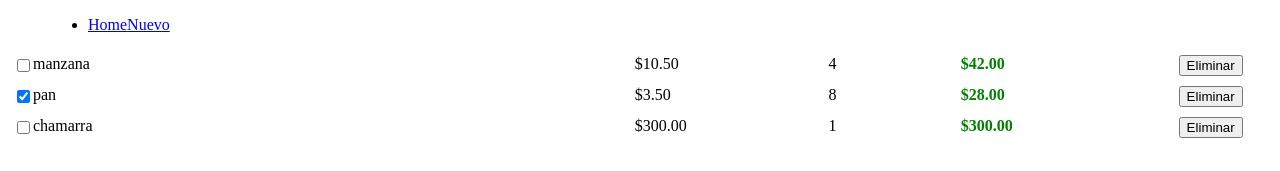
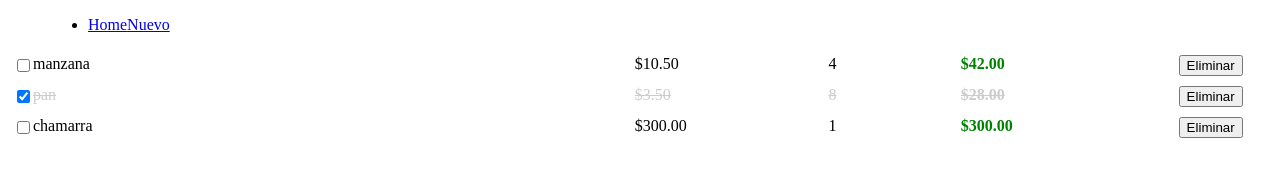
Before and after one commit to candelariaretamal/trabajoPractico, an Angular app: page / in a window 1280 px wide. Shown: the top 171 px of the page. Built offline with nearby package versions, Linux system fonts and the light colour scheme.

Commit message:
cree el evento onToggle y aplique validacion de clases

```diff
--- a/src/app/components/item/item.component.css
+++ b/src/app/components/item/item.component.css
@@ -1,6 +1,13 @@
 .row{
     display: flex;
     box-sizing: border-box;
+}
+.completed{
+    color: #ccc;
+    text-decoration: line-through;
+}
+.completed .total{
+    color: #ccc;
 }
 
 div{
--- a/src/app/components/item/item.component.html
+++ b/src/app/components/item/item.component.html
@@ -1,6 +1,6 @@
-<div class="row">
+<div class="row" [ngClass]="{'completed':item.completed}">
     <div class="title">
-        <input type="checkbox" [checked]="item.completed">
+        <input type="checkbox" [checked]="item.completed" (change)="onToggle(item)">
         {{ item.title }}
     </div>
     <div class="price">
--- a/src/app/components/item/item.component.ts
+++ b/src/app/components/item/item.component.ts
@@ -20,5 +20,7 @@ export class ItemComponent implements OnInit{
   onDelete(item: Item){
     this.deleteItem.emit(item);
   }
-
+  onToggle(item:Item){
+    item.completed= !item.completed;
+  }
 }
--- a/src/app/components/items/items.component.ts
+++ b/src/app/components/items/items.component.ts
@@ -39,6 +39,6 @@ export class ItemsComponent implements OnInit{
   }
 
   deleteItem(item:Item){
-    this.items=this.items.filter(x=>x.id != item.id)
+    this.items=this.items.filter(x=>x.id != item.id);
   }
 }
```
